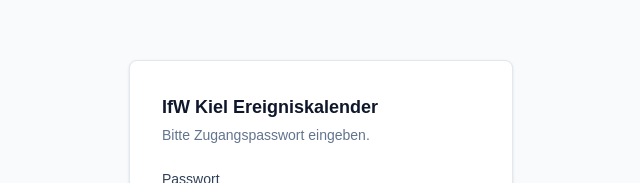
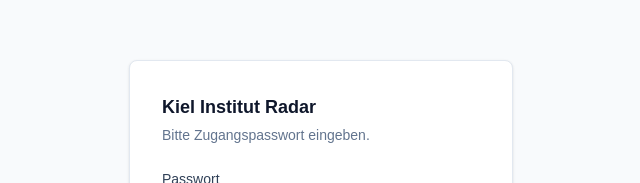
Before and after one commit to bernsteinius/Kiel-Institut-Radar, a Next.js app: page /login in a window 1280 px wide. Shown: the part 212-395 px from the top of the page, without its empty margins (319-959 px from the left). Built offline with nearby package versions, Linux system fonts and the light colour scheme; no server answers.

Commit message:
Titel zu "Kiel Institut Radar" ändern
Passend zum GitHub-Repo-Namen umbenannt: Seitentitel, Login-Überschrift
und README-Titel.

```diff
--- a/src/app/layout.tsx
+++ b/src/app/layout.tsx
@@ -13,8 +13,8 @@
 });
 
 export const metadata: Metadata = {
-  title: "Create Next App",
-  description: "Generated by create next app",
+  title: "Kiel Institut Radar",
+  description: "Wirtschaftspolitischer Ereigniskalender des Kiel Instituts für Weltwirtschaft",
 };
 
 export default function RootLayout({
@@ -24,7 +24,7 @@
 }>) {
   return (
     <html
-      lang="en"
+      lang="de"
       className={`${geistSans.variable} ${geistMono.variable} h-full antialiased`}
     >
       <body className="min-h-full flex flex-col">{children}</body>
--- a/src/app/login/page.tsx
+++ b/src/app/login/page.tsx
@@ -15,7 +15,7 @@
         className="w-full max-w-sm rounded-lg border border-slate-200 bg-white p-8 shadow-sm"
       >
         <h1 className="mb-1 text-lg font-semibold text-slate-900">
-          IfW Kiel Ereigniskalender
+          Kiel Institut Radar
         </h1>
         <p className="mb-6 text-sm text-slate-500">
           Bitte Zugangspasswort eingeben.
--- a/src/app/page.tsx
+++ b/src/app/page.tsx
@@ -8,7 +8,7 @@
         <div className="mb-6 flex items-center justify-between">
           <div>
             <h1 className="text-xl font-semibold text-slate-900">
-              IfW Kiel Ereigniskalender
+              Kiel Institut Radar
             </h1>
             <p className="text-sm text-slate-500">
               EU, NATO, FED, IWF/Weltbank, G7 und weitere wirtschaftspolitische Termine
```
Also changed, not shown: 1 other file (tests, documents, lock files or other folders).
